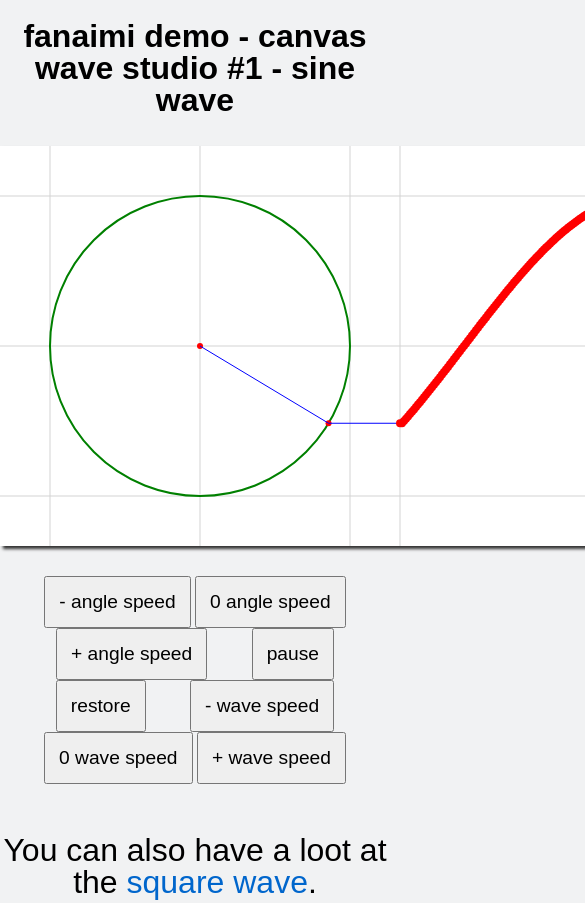
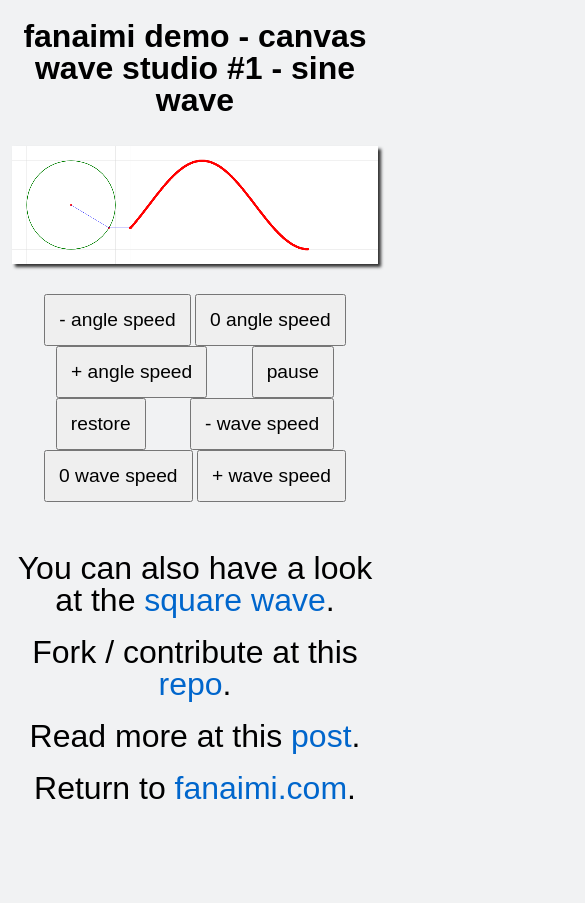
Before and after one commit to fanaimi/canvas_sine_wave, a website: page index.html in a window 390 px wide. Shown: the top 903 px of the page, 585 px wide, since content can reach past the window. After the commit the page ends 844 px from the top, so only its background shows below. Drawn offline with Linux system fonts and the light colour scheme.

Commit message:
responsive canvas

```diff
--- a/dev/scss/main.scss
+++ b/dev/scss/main.scss
@@ -120,11 +120,13 @@ h1{
     font-weight: bold;
 }
 .canv {
-  background-color: #fff;
-  box-shadow: 3px 3px 3px #333;
-  margin: 30px auto;
-  width: 1240px;
-  height: 400px;
+    background-color: #fff;
+    box-shadow: 3px 3px 3px #333;
+    margin: 30px auto;
+    max-width: 1420px;
+    max-height: 400px;
+    width: 94%;
+    height: auto;
 }
 
 .btnsPar{
--- a/index.html
+++ b/index.html
@@ -25,7 +25,7 @@
         <button type="button" id="fastGridBtn"> + wave speed</button>
     </p>
 
-    <p class="textPar">You can also have a loot at the <a href="http://fanaimi.com/demos/canvas_square_wave/"
+    <p class="textPar">You can also have a look at the <a href="http://fanaimi.com/demos/canvas_square_wave/"
                                                     >square wave</a>.</p>
     <p class="textPar">Fork / contribute at this <a href="https://github.com/fanaimi/canvas_sine_wave"
                                                     target="_blank">repo</a>.</p>
```
Also changed, not shown: build/css/main.css.
